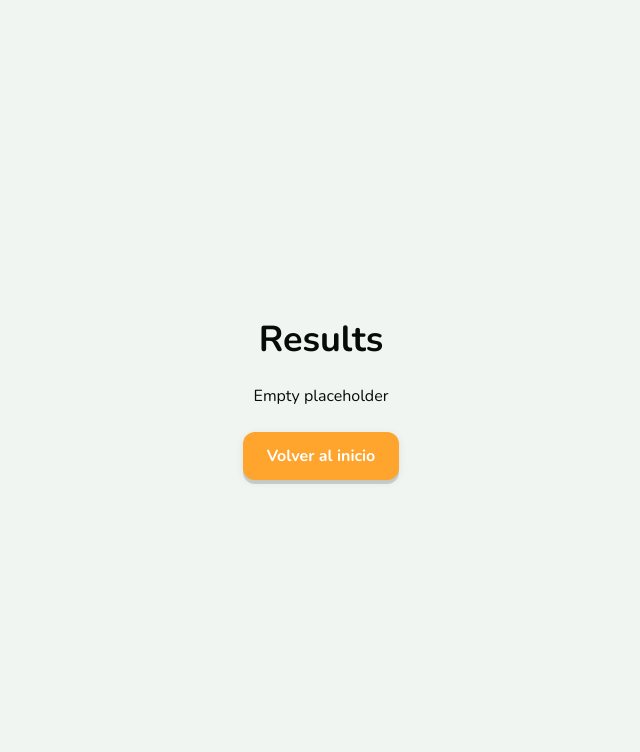
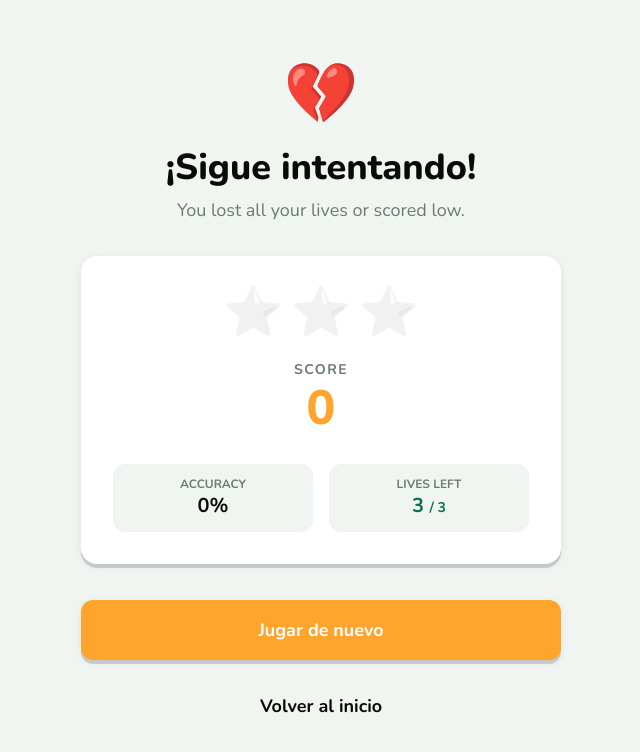
Before and after one commit to Forestnut/PalabraBox, a React (Vite) app: page /results in a window 1280 px wide. Shown: the top 752 px of the page, without its empty margins (319-959 px from the left). Built offline with nearby package versions, Linux system fonts and the light colour scheme.

Commit message:
Repaired errors in TASK-10, done TASK-11

```diff
--- a/src/pages/GameScreen.tsx
+++ b/src/pages/GameScreen.tsx
@@ -1,4 +1,4 @@
-import { useMemo } from 'react'
+import { useMemo, useEffect } from 'react'
 import { useNavigate, useParams } from 'react-router-dom'
 
 import { PageTransition } from '../components/layout/PageTransition'
@@ -51,13 +51,18 @@ export default function GameScreen() {
     answerCorrect,
     answerWrong,
     nextQuestion,
-    resetGame,
     endGame,
   } = useGameStore()
 
   const question = useMemo(() => {
     return DEMO_QUESTIONS[currentQuestionIndex] ?? null
   }, [currentQuestionIndex])
+
+  useEffect(() => {
+    if (status === 'finished') {
+      navigate('/results', { replace: true })
+    }
+  }, [status, navigate])
 
   const handleAnswer = (isCorrect: boolean) => {
     if (isCorrect) {
@@ -82,11 +87,7 @@ export default function GameScreen() {
   }
 
   const handleStart = () => {
-    startGame()
-  }
-
-  const handleRestart = () => {
-    resetGame()
+    startGame(DEMO_QUESTIONS.length)
   }
 
   return (
@@ -121,19 +122,6 @@ export default function GameScreen() {
               }}
             />
           )}
-
-          {status === 'finished' && (
-            <div className="flex flex-col gap-4">
-              <p className="text-lg font-bold">Game over!</p>
-              <p className="text-pb-text-light">Final score: {score}</p>
-              <div className="flex flex-wrap gap-2">
-                <Button onClick={() => navigate('/menu')}>Back to Menu</Button>
-                <Button variant="secondary" onClick={handleRestart}>
-                  Play Again
-                </Button>
-              </div>
-            </div>
-          )}
         </div>
       </ScreenWrapper>
     </PageTransition>
--- a/src/pages/LanguageSelect.tsx
+++ b/src/pages/LanguageSelect.tsx
@@ -16,12 +16,7 @@ const languages: Array<{ key: LearningLanguage; label: string; emoji: string }>
 
 export default function LanguageSelect() {
   const navigate = useNavigate()
-  const { learningLanguage, setLearningLanguage } = useSettingsStore(
-    (state) => ({
-      learningLanguage: state.learningLanguage,
-      setLearningLanguage: state.setLearningLanguage,
-    }),
-  )
+  const { learningLanguage, setLearningLanguage } = useSettingsStore()
 
   const selectedLabel = useMemo(
     () => languages.find((l) => l.key === learningLanguage)?.label,
--- a/src/pages/LevelSelect.tsx
+++ b/src/pages/LevelSelect.tsx
@@ -24,13 +24,7 @@ const levels: Array<{ key: LearningLevel; label: string; description: string }>
 
 export default function LevelSelect() {
   const navigate = useNavigate()
-  const { learningLanguage, learningLevel, setLearningLevel } = useSettingsStore(
-    (state) => ({
-      learningLanguage: state.learningLanguage,
-      learningLevel: state.learningLevel,
-      setLearningLevel: state.setLearningLevel,
-    }),
-  )
+  const { learningLanguage, learningLevel, setLearningLevel } = useSettingsStore()
 
   useEffect(() => {
     if (!learningLanguage) {
--- a/src/pages/ResultsScreen.tsx
+++ b/src/pages/ResultsScreen.tsx
@@ -1,17 +1,155 @@
+import { useEffect, useMemo, useRef } from 'react'
+import { useNavigate } from 'react-router-dom'
+import confetti from 'canvas-confetti'
+
 import { PageTransition } from '../components/layout/PageTransition'
 import { ScreenWrapper } from '../components/layout/ScreenWrapper'
 import { Button } from '../components/ui/Button'
-import { useNavigate } from 'react-router-dom'
+import { Card } from '../components/ui/Card'
+import { useGameStore } from '../store/gameStore'
+
+const STORAGE_KEY = 'palabrabox.quickProgress'
 
 export default function ResultsScreen() {
   const navigate = useNavigate()
+  const { score, lives, totalQuestions, resetGame } = useGameStore()
+  const hasSavedRef = useRef(false)
+
+  const maxScore = totalQuestions * 10
+  const percentage = maxScore > 0 ? score / maxScore : 0
+  const isSuccess = percentage >= 0.7 && lives > 0
+
+  const stars = useMemo(() => {
+    if (lives === 0 || percentage < 0.5) return 0
+    if (percentage < 0.7) return 1
+    if (percentage < 1) return 2
+    return 3
+  }, [percentage, lives])
+
+  // Confetti effect
+  useEffect(() => {
+    if (isSuccess) {
+      const duration = 2500
+      const animationEnd = Date.now() + duration
+      const defaults = { startVelocity: 30, spread: 360, ticks: 60, zIndex: 0 }
+
+      const interval: number = window.setInterval(function () {
+        const timeLeft = animationEnd - Date.now()
+
+        if (timeLeft <= 0) {
+          return clearInterval(interval)
+        }
+
+        const particleCount = 50 * (timeLeft / duration)
+        // since particles fall down, start a bit higher than random
+        confetti(
+          Object.assign({}, defaults, {
+            particleCount,
+            origin: { x: Math.random(), y: Math.random() - 0.2 },
+            colors: ['#FBBF24', '#34D399', '#F87171', '#60A5FA'],
+          }),
+        )
+      }, 250)
+
+      return () => clearInterval(interval)
+    }
+  }, [isSuccess])
+
+  // Save progress safely on mount
+  useEffect(() => {
+    if (!hasSavedRef.current && isSuccess) {
+      hasSavedRef.current = true
+      try {
+        const raw = window.localStorage.getItem(STORAGE_KEY)
+        const parsed = raw ? JSON.parse(raw) : null
+        const currentData =
+          parsed && typeof parsed.completed === 'number'
+            ? parsed
+            : { streakDays: 3, completed: 2, total: 12, points: 450 } // fallback to DEFAULT_PROGRESS from hook
+
+        const newData = {
+          ...currentData,
+          completed: currentData.completed + 1,
+          points: currentData.points + score,
+        }
+        window.localStorage.setItem(STORAGE_KEY, JSON.stringify(newData))
+      } catch (err) {
+        console.error('Failed to save quick progress', err)
+      }
+    }
+  }, [isSuccess, score])
+
+  const handleMenu = () => {
+    resetGame()
+    navigate('/menu')
+  }
+
+  const handlePlayAgain = () => {
+    resetGame()
+    navigate('/scenarios')
+  }
 
   return (
-    <PageTransition>
-      <ScreenWrapper className="flex flex-col items-center justify-center gap-6">
-        <h1 className="text-4xl font-bold">Results</h1>
-        <p>Empty placeholder</p>
-        <Button onClick={() => navigate('/menu')}>Volver al inicio</Button>
+    <PageTransition className="bg-pb-bg">
+      <ScreenWrapper className="flex flex-col items-center justify-center gap-8 py-10">
+        <div className="flex flex-col items-center gap-2 text-center mt-6">
+          <div className="text-6xl mb-4">{isSuccess ? '🎉' : '💔'}</div>
+          <h1 className="text-4xl font-black text-pb-dark">
+            {isSuccess ? '¡Excelente!' : '¡Sigue intentando!'}
+          </h1>
+          <p className="text-pb-text-light text-lg">
+            {isSuccess ? 'You completed the scenario successfully.' : 'You lost all your lives or scored low.'}
+          </p>
+        </div>
+
+        <Card className="w-full flex flex-col items-center gap-6 p-8 relative overflow-hidden">
+          {/* Stars display */}
+          <div className="flex gap-2">
+            {[1, 2, 3].map((starIndex) => (
+              <div
+                key={starIndex}
+                className={`text-5xl transition-all duration-500 delay-${starIndex * 150} ${
+                  starIndex <= stars
+                    ? 'scale-110 drop-shadow-[0_4px_8px_rgba(251,191,36,0.6)]'
+                    : 'opacity-30 grayscale'
+                }`}
+              >
+                ⭐
+              </div>
+            ))}
+          </div>
+
+          <div className="flex flex-col items-center gap-1">
+            <span className="text-sm font-bold text-pb-text-light uppercase tracking-widest">
+              Score
+            </span>
+            <span className="text-5xl font-black text-pb-amber">{score}</span>
+          </div>
+
+          <div className="w-full grid grid-cols-2 gap-4 mt-2">
+            <div className="flex flex-col items-center p-3 bg-pb-bg rounded-xl">
+              <span className="text-xs font-bold text-pb-text-light uppercase">Accuracy</span>
+              <span className="text-xl font-bold text-pb-dark">
+                {Math.round(percentage * 100)}%
+              </span>
+            </div>
+            <div className="flex flex-col items-center p-3 bg-pb-bg rounded-xl">
+              <span className="text-xs font-bold text-pb-text-light uppercase">Lives Left</span>
+              <span className="text-xl font-bold text-pb-emerald">
+                {lives} <span className="text-sm">/ 3</span>
+              </span>
+            </div>
+          </div>
+        </Card>
+
+        <div className="w-full flex flex-col gap-4 mt-auto mb-6">
+          <Button size="lg" onClick={handlePlayAgain}>
+            Jugar de nuevo
+          </Button>
+          <Button variant="ghost" size="lg" onClick={handleMenu}>
+            Volver al inicio
+          </Button>
+        </div>
       </ScreenWrapper>
     </PageTransition>
   )
--- a/src/store/gameStore.ts
+++ b/src/store/gameStore.ts
@@ -8,7 +8,8 @@ interface GameState {
   lives: number
   maxLives: number
   currentQuestionIndex: number
-  startGame: () => void
+  totalQuestions: number
+  startGame: (total?: number) => void
   answerCorrect: () => void
   answerWrong: () => void
   resetGame: () => void
@@ -22,11 +23,12 @@ export const useGameStore = create<GameState>((set) => ({
   lives: 3,
   maxLives: 3,
   currentQuestionIndex: 0,
+  totalQuestions: 0,
 
-  startGame: () => set({ status: 'playing', score: 0, lives: 3, currentQuestionIndex: 0 }),
+  startGame: (total) => set({ status: 'playing', score: 0, lives: 3, currentQuestionIndex: 0, totalQuestions: total ?? 0 }),
   answerCorrect: () => set((state) => ({ score: state.score + 10 })),
   answerWrong: () => set((state) => ({ lives: Math.max(0, state.lives - 1) })),
   nextQuestion: () => set((state) => ({ currentQuestionIndex: state.currentQuestionIndex + 1 })),
   endGame: () => set({ status: 'finished' }),
-  resetGame: () => set({ status: 'idle', score: 0, lives: 3, currentQuestionIndex: 0 }),
+  resetGame: () => set({ status: 'idle', score: 0, lives: 3, currentQuestionIndex: 0, totalQuestions: 0 }),
 }))
```
Also changed, not shown: 1 other file (tests, documents, lock files or other folders).
